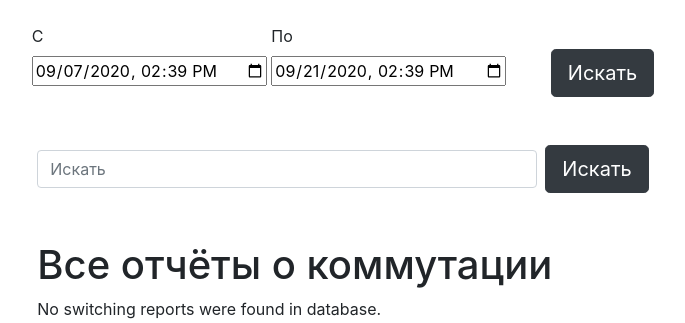
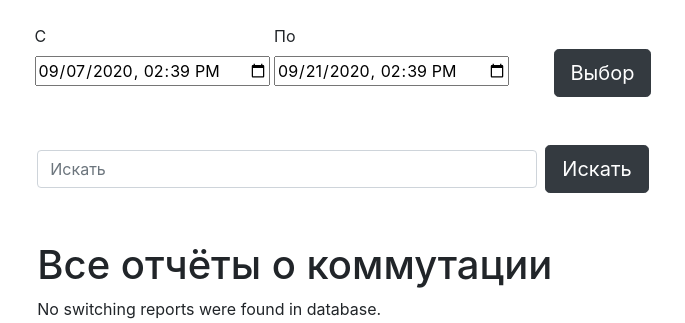
Before and after one commit to evgeniygroznykh/Engrepo, a Flask app: page /switching_reports/ in a window 1280 px wide. Shown: the part 56-379 px from the top of the page, without its empty margins (297-982 px from the left). Run offline with Flask 2, Linux system fonts and the light colour scheme; data that the repository does not hold is empty; some libraries are stand-ins or nearby versions.

Commit message:
Changed filter button text content

```diff
--- a/switching_reports/templates/switching-reports.html
+++ b/switching_reports/templates/switching-reports.html
@@ -34,7 +34,7 @@
                         <br>
                 </div>
                 <div style="display: inline-block; margin-left: 40px;">
-                    <button class="btn btn-dark btn-lg" type="submit">Искать</button>
+                    <button class="btn btn-dark btn-lg" type="submit">Выбор</button>
                 </div>
             </div>
         </form>
```
